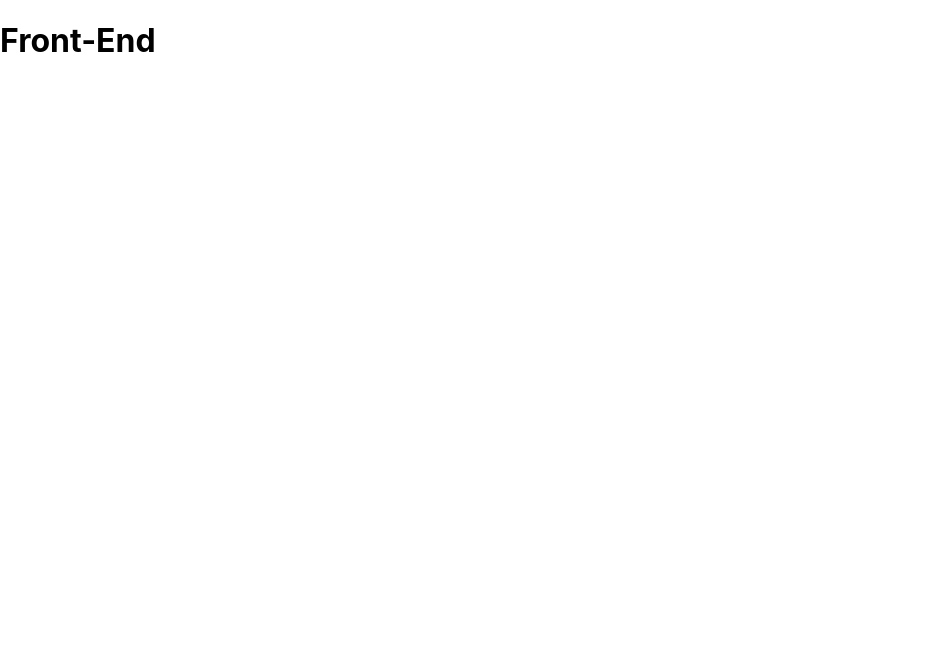
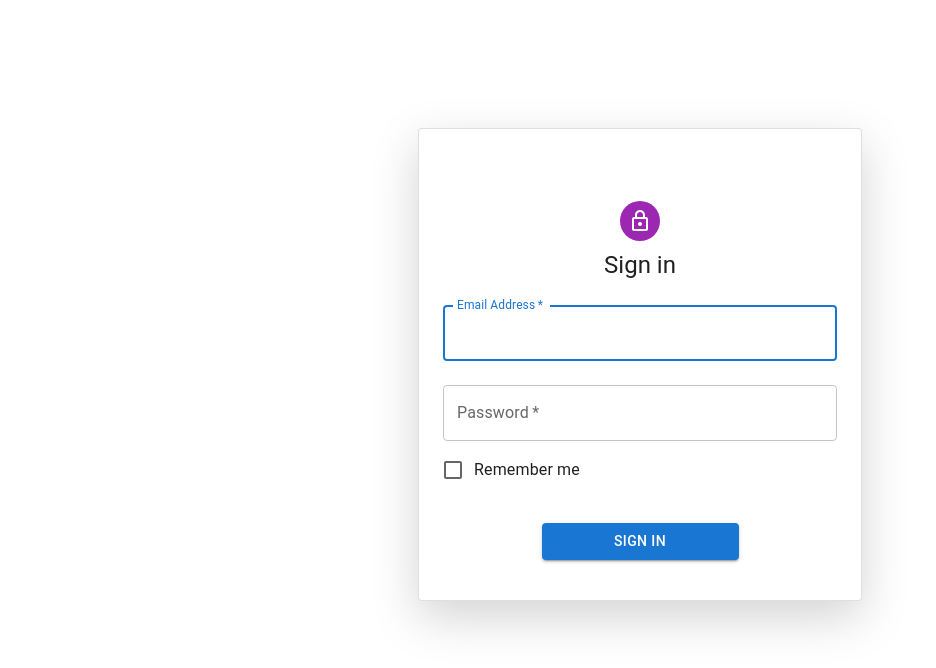
Before and after one commit to Saurav15/Pied-Piper, a React (Create React App) app in the folder frontend/: page / in a window 1280 px wide. Shown: the top 668 px of the page, without its empty margins (0-936 px from the left). Built offline with nearby package versions, Linux system fonts and the light colour scheme.

Commit message:
Added login Form UI

```diff
--- a/frontend/package.json
+++ b/frontend/package.json
@@ -3,12 +3,17 @@
   "version": "0.1.0",
   "private": true,
   "dependencies": {
+    "@emotion/styled": "^11.8.1",
+    "@mui/icons-material": "^5.5.1",
+    "@mui/material": "^5.5.3",
+    "@mui/styled-engine-sc": "^5.5.2",
     "@testing-library/jest-dom": "^5.16.3",
     "@testing-library/react": "^12.1.4",
     "@testing-library/user-event": "^13.5.0",
     "react": "^18.0.0",
     "react-dom": "^18.0.0",
     "react-scripts": "5.0.0",
+    "styled-components": "^5.3.5",
     "web-vitals": "^2.1.4"
   },
   "scripts": {
--- a/frontend/public/index.html
+++ b/frontend/public/index.html
@@ -1,14 +1,12 @@
 <!DOCTYPE html>
 <html lang="en">
+
 <head>
   <meta charset="utf-8" />
   <link rel="icon" href="%PUBLIC_URL%/favicon.ico" />
   <meta name="viewport" content="width=device-width, initial-scale=1" />
   <meta name="theme-color" content="#000000" />
-    <meta
-      name="description"
-      content="Web site created using create-react-app"
-    />
+  <meta name="description" content="Web site created using create-react-app" />
   <link rel="apple-touch-icon" href="%PUBLIC_URL%/logo192.png" />
   <!--
       manifest.json provides metadata used when your web app is installed on a
@@ -24,8 +22,18 @@
       work correctly both with client-side routing and a non-root public URL.
       Learn how to configure a non-root public URL by running `npm run build`.
     -->
+  <link rel="manifest" href="%PUBLIC_URL%/manifest.json" />
+  <link href="https://maxcdn.bootstrapcdn.com/font-awesome/4.7.0/css/font-awesome.min.css" rel="stylesheet">
+  <link rel="stylesheet" href="https://cdn.jsdelivr.net/npm/bootstrap@4.6.1/dist/css/bootstrap.min.css">
+  <link rel="stylesheet" href="https://cdnjs.cloudflare.com/ajax/libs/font-awesome/6.0.0/css/all.min.css"
+    integrity="sha512-9usAa10IRO0HhonpyAIVpjrylPvoDwiPUiKdWk5t3PyolY1cOd4DSE0Ga+ri4AuTroPR5aQvXU9xC6qOPnzFeg=="
+    crossorigin="anonymous" referrerpolicy="no-referrer" />
+  <link rel="stylesheet" href="https://cdnjs.cloudflare.com/ajax/libs/font-awesome/5.10.0/css/all.min.css"
+    integrity="sha512-PgQMlq+nqFLV4ylk1gwUOgm6CtIIXkKwaIHp/PAIWHzig/lKZSEGKEysh0TCVbHJXCLN7WetD8TFecIky75ZfQ=="
+    crossorigin="anonymous" referrerpolicy="no-referrer" />
   <title>React App</title>
 </head>
+
 <body>
   <noscript>You need to enable JavaScript to run this app.</noscript>
   <div id="root"></div>
@@ -40,4 +48,5 @@
       To create a production bundle, use `npm run build` or `yarn build`.
     -->
 </body>
+
 </html>
--- a/frontend/src/App.js
+++ b/frontend/src/App.js
@@ -1,9 +1,10 @@
-import './App.css';
+import "./App.css";
+import SignIn from "./components/signin";
 
 function App() {
   return (
     <>
-      <h1> Front-End</h1>
+      <SignIn />
     </>
   );
 }
--- /dev/null
+++ b/frontend/src/components/signin/index.jsx
@@ -0,0 +1,115 @@
+import * as React from "react";
+import Avatar from "@mui/material/Avatar";
+import Button from "@mui/material/Button";
+import CssBaseline from "@mui/material/CssBaseline";
+import TextField from "@mui/material/TextField";
+import FormControlLabel from "@mui/material/FormControlLabel";
+import Checkbox from "@mui/material/Checkbox";
+import Link from "@mui/material/Link";
+import Grid from "@mui/material/Grid";
+import Box from "@mui/material/Box";
+import LockOutlinedIcon from "@mui/icons-material/LockOutlined";
+import Typography from "@mui/material/Typography";
+import Container from "@mui/material/Container";
+import { createTheme, ThemeProvider } from "@mui/material/styles";
+
+function Copyright(props) {
+    return (
+        <Typography
+            variant="body2"
+            color="text.secondary"
+            align="center"
+            {...props}
+        >
+            {"Copyright © "}
+            <Link color="inherit" href="https://mui.com/">
+                Your Website
+            </Link>{" "}
+            {new Date().getFullYear()}
+            {"."}
+        </Typography>
+    );
+}
+
+const theme = createTheme();
+
+export default function SignIn() {
+    const handleSubmit = (event) => {
+        event.preventDefault();
+        const data = new FormData(event.currentTarget);
+        console.log({
+            email: data.get("email"),
+            password: data.get("password"),
+        });
+    };
+
+    return (
+        <ThemeProvider theme={theme}>
+            <Container
+                component="main"
+                maxWidth="xs"
+                className="card shadow-lg"
+                style={{ marginTop: "10%" }}
+            >
+                <CssBaseline />
+                <Box
+                    sx={{
+                        marginTop: 8,
+                        display: "flex",
+                        flexDirection: "column",
+                        alignItems: "center",
+                    }}
+                >
+                    <Avatar sx={{ m: 1, bgcolor: "secondary.main" }}>
+                        <LockOutlinedIcon />
+                    </Avatar>
+                    <Typography component="h1" variant="h5">
+                        Sign in
+                    </Typography>
+                    <Box
+                        component="form"
+                        onSubmit={handleSubmit}
+                        noValidate
+                        sx={{ mt: 1 }}
+                    >
+                        <TextField
+                            margin="normal"
+                            required
+                            fullWidth
+                            id="email"
+                            label="Email Address"
+                            name="email"
+                            autoComplete="email"
+                            autoFocus
+                        />
+                        <TextField
+                            margin="normal"
+                            required
+                            fullWidth
+                            name="password"
+                            label="Password"
+                            type="password"
+                            id="password"
+                            autoComplete="current-password"
+                        />
+                        <FormControlLabel
+                            control={<Checkbox value="remember" color="primary" />}
+                            label="Remember me"
+                        />
+                        <div className="text-center">
+                            <Button
+                                type="submit"
+                                fullWidth
+                                variant="contained"
+                                className="col-md-6"
+                                sx={{ mt: 3, mb: 5 }}
+                            >
+                                Sign In
+                            </Button>
+                        </div>
+                    </Box>
+                </Box>
+            </Container>
+        </ThemeProvider>
+    );
+}
```
Lines whose indentation alone changed are shown as unchanged.
